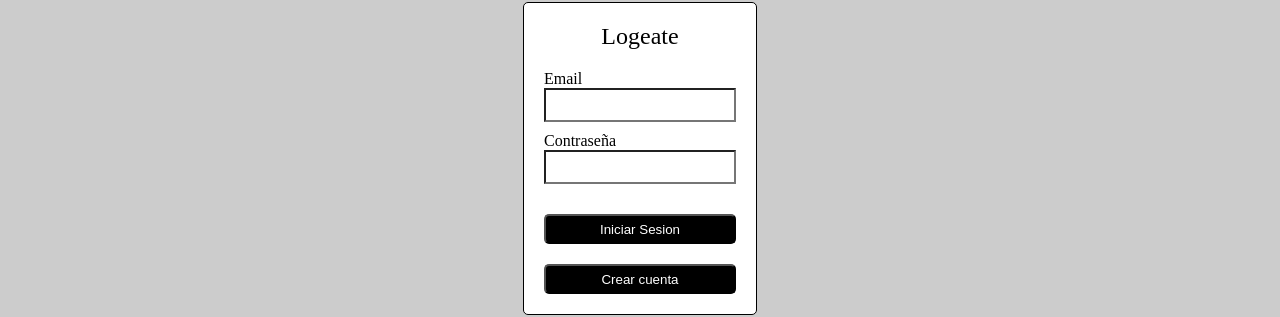
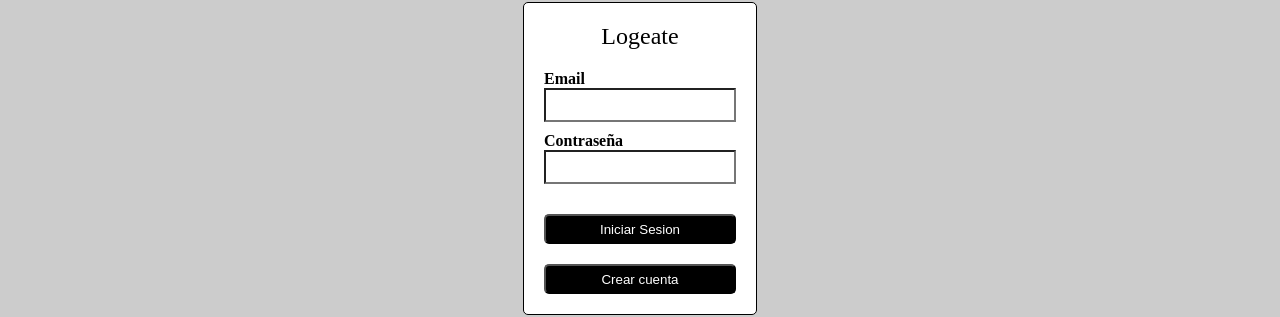
Before and after one commit to lucasbonacci/Ecommerce-pola-coderhouse, a React (Create React App) app: page /login in a window 1280 px wide. Shown: the part 128-445 px from the top of the page. Built offline with nearby package versions, Linux system fonts and the light colour scheme; no server answers.

Commit message:
arreglando detalles login

```diff
--- a/src/componentes/FormCheckOut.js
+++ b/src/componentes/FormCheckOut.js
@@ -13,10 +13,10 @@ const initialForm ={
 }
 
 const validacionForm=(form) =>{
-    let error ={}
-    let regexName = /^[A-Za-zÑñÁáÉéÍíÓóÚúÜü\s]+$/
-    let regexEmail = /^(\w+[/./-]?){1,}@[a-z]+[/.]\w{2,}$/
-    let regexTelefono =  /^\d*(\.\d+)?$/
+    const error ={}
+    const regexName = /^[A-Za-zÑñÁáÉéÍíÓóÚúÜü\s]+$/
+    const regexEmail = /^(\w+[/./-]?){1,}@[a-z]+[/.]\w{2,}$/
+    const regexTelefono =  /^\d*(\.\d+)?$/
 
     if(!form.name?.trim()){
         error.name = "'nombre' es requerido"
--- a/src/componentes/Login.js
+++ b/src/componentes/Login.js
@@ -1,56 +1,63 @@
-import React,{useState} from 'react'
+import React from 'react'
 import './css/login.css'
-import { useHistory } from 'react-router'
+import { Link } from 'react-router-dom'
+import { useForm } from "../hooks/useForm";
 import { useAuth } from '../context/AuthContext'
-import { Link } from 'react-router-dom'
+import { useHistory } from "react-router";
+
+const initialForm ={
+    email:'',
+    password:''
+}
+
+const validacionForm=(form) =>{
+    const error ={}
+    const regexEmail = /^(\w+[/./-]?){1,}@[a-z]+[/.]\w{2,}$/
+
+    if(!form.email?.trim()){
+        error.email = "'email' es requerido"
+    } else if(!regexEmail.test(form.email.trim())){
+        error.email = "Tu email es incorrecto"
+    } else if(!form.password?.trim()){
+        error.password = "'contraseña' es requerido"
+    }
+    return error
+}
+
+
 
 
 const Login = () => {
+    const {form,error,handleChange,handleBlur,handleSubmitLogin} = useForm(initialForm, validacionForm)
+    const authe = useAuth()
     const history = useHistory()
-    const [creeds, setCreeds] = useState({
-        email: '',
-        password: ''
-    })
 
-    const [loading, setLoading] = useState(false)
-    const [error, setError] = useState(null)
-    const authe = useAuth()
-
-    const onChange = (e) =>{
-        const {name,value} = e.target
-        setCreeds({
-            ...creeds,
-            [name]: value
-        })
-    }
-
-    const handleSubmit = async (e) =>{
-        console.log(authe)
-        e.preventDefault()
-        setLoading(true)
-        try{
-            await authe.signIn(creeds.email,creeds.password)
-            history.push('/')
-        } catch (e){
-            console.log(e)
-            setError(e)
-            setLoading(false)
-            console.log(error)
-        }
-    }
+    if(authe.user) history.push('/')
 
 
     return (
         <div className='login'>
             <div className='login__cont'>
                 <h2> Logeate</h2>
-                <form onSubmit={handleSubmit}>
+                <form onSubmit={handleSubmitLogin}>
                     <label>Email</label>
-                    <input type='text' value={creeds.email} name='email' onChange={onChange}/>
+                    <input
+                        type='text'
+                        value={form.email}
+                        name='email'
+                        onBlur={handleBlur}
+                        onChange={handleChange}/>
+                    {error.email && <p>{error.email}</p>}
                     <label>Contraseña</label>
-                    <input type='password' value={creeds.password} name='password' onChange={onChange}/>
+                    <input
+                        type='password'
+                        value={form.password}
+                        name='password'
+                        onBlur={handleBlur}
+                        onChange={handleChange}/>
 
-                    <button className='login__btn' type='submit'> Iniciar Sesion</button>
+                    <button className='login__btn' type='submit' > Iniciar Sesion</button>
+                    {error? <p>{error.code}</p>:<></>}
                 </form>
                     <Link to='/register'><button className='login__btn' type='submit' > Crear cuenta</button></Link>
             </div>
--- a/src/componentes/NavBar.js
+++ b/src/componentes/NavBar.js
@@ -11,7 +11,6 @@ const NavBar = () =>{
 
     const [{carrito}] = useStateValue()
     const authe = useAuth()
-    console.log(authe.user)
 
     let history = useHistory()
     const onChange = (e) =>{
--- a/src/componentes/Register.js
+++ b/src/componentes/Register.js
@@ -1,5 +1,7 @@
 import React from 'react'
 import { useForm } from "../hooks/useForm";
+import { useAuth } from '../context/AuthContext'
+import { useHistory } from "react-router";
 
 const initialForm ={
     name:'',
@@ -10,10 +12,10 @@ const initialForm ={
 
 
 const validacionForm=(form) =>{
-    let error ={}
-    let regexName = /^[A-Za-zÑñÁáÉéÍíÓóÚúÜü\s]+$/
-    let regexEmail = /^(\w+[/./-]?){1,}@[a-z]+[/.]\w{2,}$/
-    let regexPassword = /^(?=.*[a-z])(?=.*[A-Z])(?=.*\d)(?=.*[$@$!%*?&])([A-Za-z\d$@$!%*?&]|[^ ]){8,15}$/;
+    const error ={}
+    const regexName = /^[A-Za-zÑñÁáÉéÍíÓóÚúÜü\s]+$/
+    const regexEmail = /^(\w+[/./-]?){1,}@[a-z]+[/.]\w{2,}$/
+    const regexPassword = /^(?=.*[a-z])(?=.*[A-Z])(?=.*\d)(?=.*[$@$!%*?&])([A-Za-z\d$@$!%*?&]|[^ ]){8,15}$/;
 
     if(!form.name?.trim()){
         error.name = "'nombre' es requerido"
@@ -26,7 +28,7 @@ const validacionForm=(form) =>{
     } else if(!form.password?.trim()){
         error.password = "'contraseña' es requerido"
     } else if(!regexPassword.test(form.password.trim())){
-        error.password = "Debe contener entre 8 y 15 caracteres, al menos una letra mayuscula, al menos una letra miniscula, al menos un digito, no espacios en blanco y al menos un caracter especial"
+        error.password = "Debe contener entre 8 y 15 caracteres, al menos una letra mayuscula, al menos una letra miniscula, al menos un digito, no espacios en blanco y al menos un caracter especial como *$!@"
     }else if(!form.confirmpassword?.trim()){
         error.confirmpassword = "'confirmar contraseña' es requerido"
     } else if (form.confirmpassword !== form.password){
@@ -39,6 +41,11 @@ const validacionForm=(form) =>{
 const Register = () => {
     const {form,error,handleChange,handleBlur,handleSubmitRegister} = useForm(initialForm, validacionForm)
     const disabledBoton = Object.keys(error).length ===0
+    const authe = useAuth()
+    const history = useHistory()
+
+    if(authe.user) history.push('/')
+
     return (
         <div className='login'>
             <div className='login__cont'>
@@ -85,6 +92,7 @@ const Register = () => {
                         />
                     {error.confirmpassword && <p>{error.confirmpassword}</p>}
                     <button className='login__btn' type='submit' disabled={!disabledBoton}>Crear</button>
+                    {error?<p>{error.code}</p>: <></>}
                 </form>
             </div>
         </div>
--- a/src/componentes/css/login.css
+++ b/src/componentes/css/login.css
@@ -29,13 +29,20 @@
 
 .login__cont > form > label{
     margin-bottom: 5px;
+    font-weight: 600;
 }
+
 
 .login__cont > form > input{
     height: 30px;
     margin-bottom: 10px;
     background-color: white;
     width: 98%;
+}
+
+.login__cont p{
+    color:red;
+    text-align: center;
 }
 
 .login__btn{
--- a/src/componentes/css/navbar.css
+++ b/src/componentes/css/navbar.css
@@ -109,14 +109,15 @@
 .header__button{
     background-color: black;
     color: white;
-    border: none;
+    border: 1px solid white;
     cursor: pointer;
+    border-radius: 5px;
+    margin: 5px;
 }
 
 .header__button:hover{
     background-color: gray;
     color: white;
-    border: none;
     cursor: pointer;
-    border-radius: 5px;
+
 }
--- a/src/hooks/useForm.js
+++ b/src/hooks/useForm.js
@@ -82,14 +82,23 @@ export const useForm =(initialForm, validacionForm) => {
         }
     }
 
+    const handleSubmitLogin = async (e) =>{
+        e.preventDefault()
+        try{
+            await authe.signIn(form.email,form.password)
+            history.push('/')
+        } catch (e){
+            setError(e)
+        }
+    }
+
     const handleSubmitRegister = async (e)=>{
         e.preventDefault()
-        console.log('funca')
         try{
             await authe.register(form.email, form.password)
             history.push('/')
         } catch(e){
-            console.log(e)
+            setError(e)
         }
 
     }
@@ -103,7 +112,8 @@ export const useForm =(initialForm, validacionForm) => {
         handleBlur,
         handleSubmit,
         orderId,
-        handleSubmitRegister
+        handleSubmitRegister,
+        handleSubmitLogin
     }
 
 }
```
